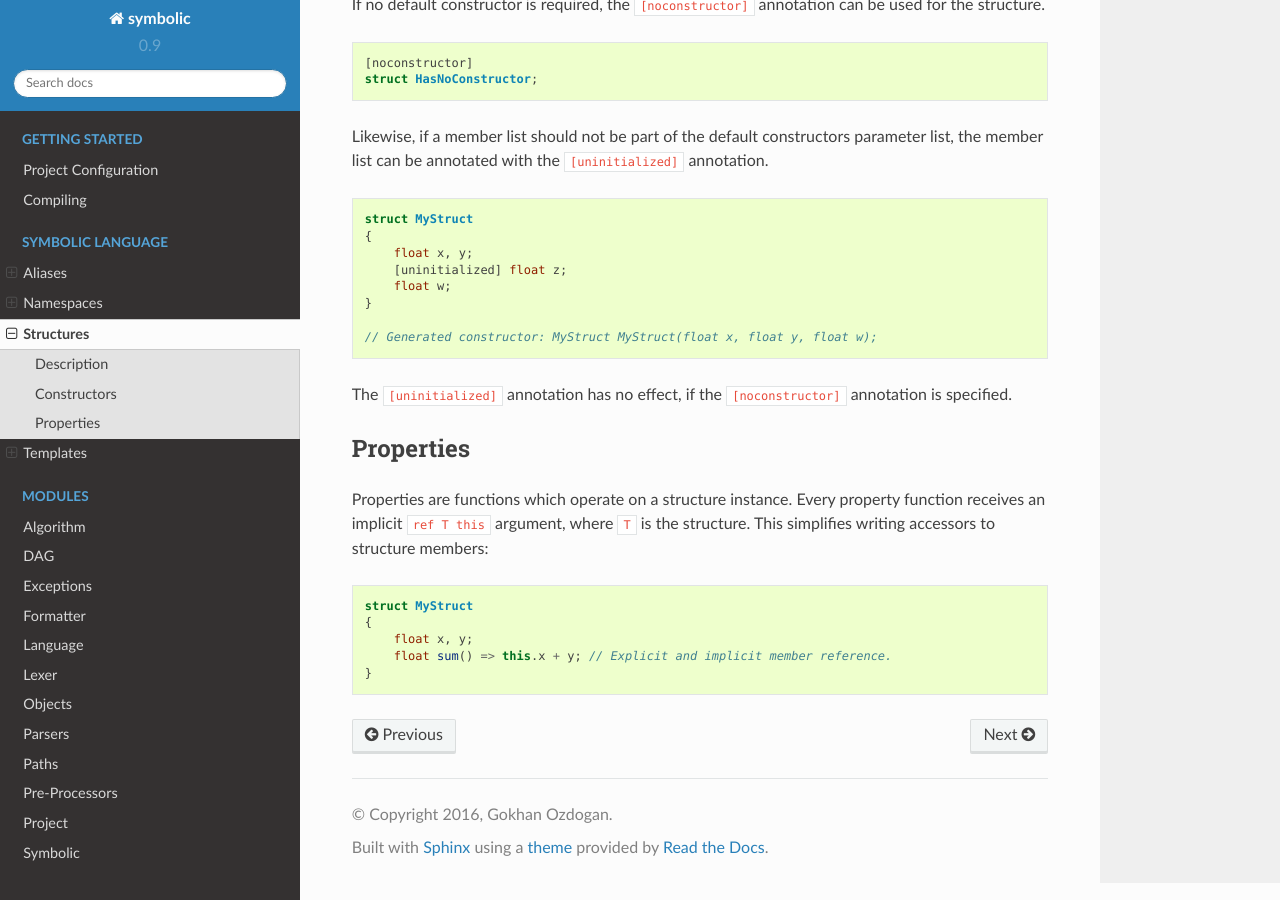
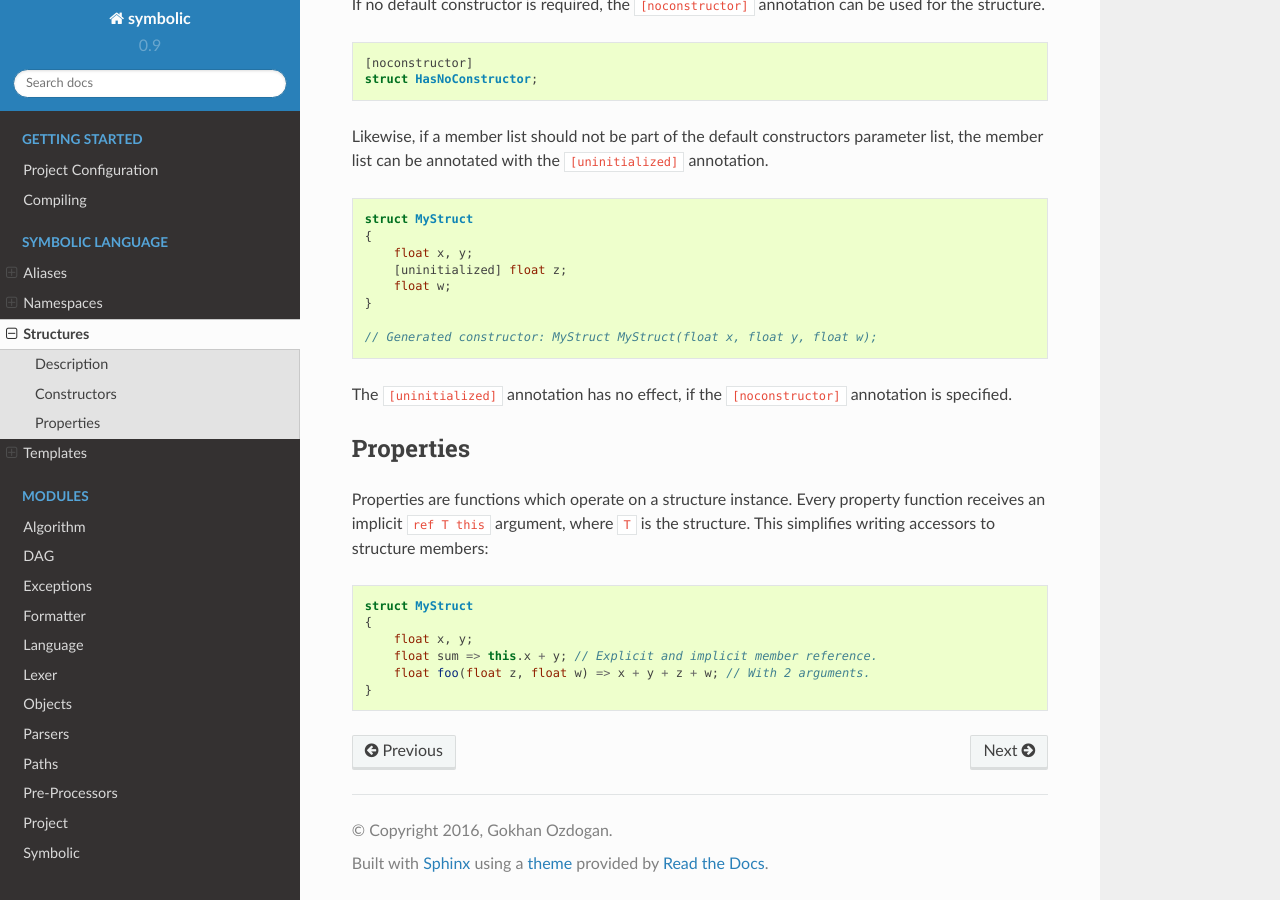
Before and after one commit to yoshimon/symbolic, a Sphinx documentation site: the page built from doc/sphinx/source/symbolic_language/structures.rst, in a window 1280 px wide and 900 px high, scrolled down 942 px. Built offline with Sphinx 7.4.7 and the Read the Docs theme 2.0.0, drawn with Linux system fonts in a browser that asks for light colours; pages that are not in the unit, such as notebooks, are missing from menus.

Commit message:
Update structures.rst

```diff
--- a/doc/sphinx/source/symbolic_language/structures.rst
+++ b/doc/sphinx/source/symbolic_language/structures.rst
@@ -58,5 +58,6 @@ Properties are functions which operate on a structure instance. Every property f
     struct MyStruct
     {
         float x, y;
-        float sum() => this.x + y; // Explicit and implicit member reference.
+        float sum => this.x + y; // Explicit and implicit member reference.
+        float foo(float z, float w) => x + y + z + w; // With 2 arguments.
     }
```
